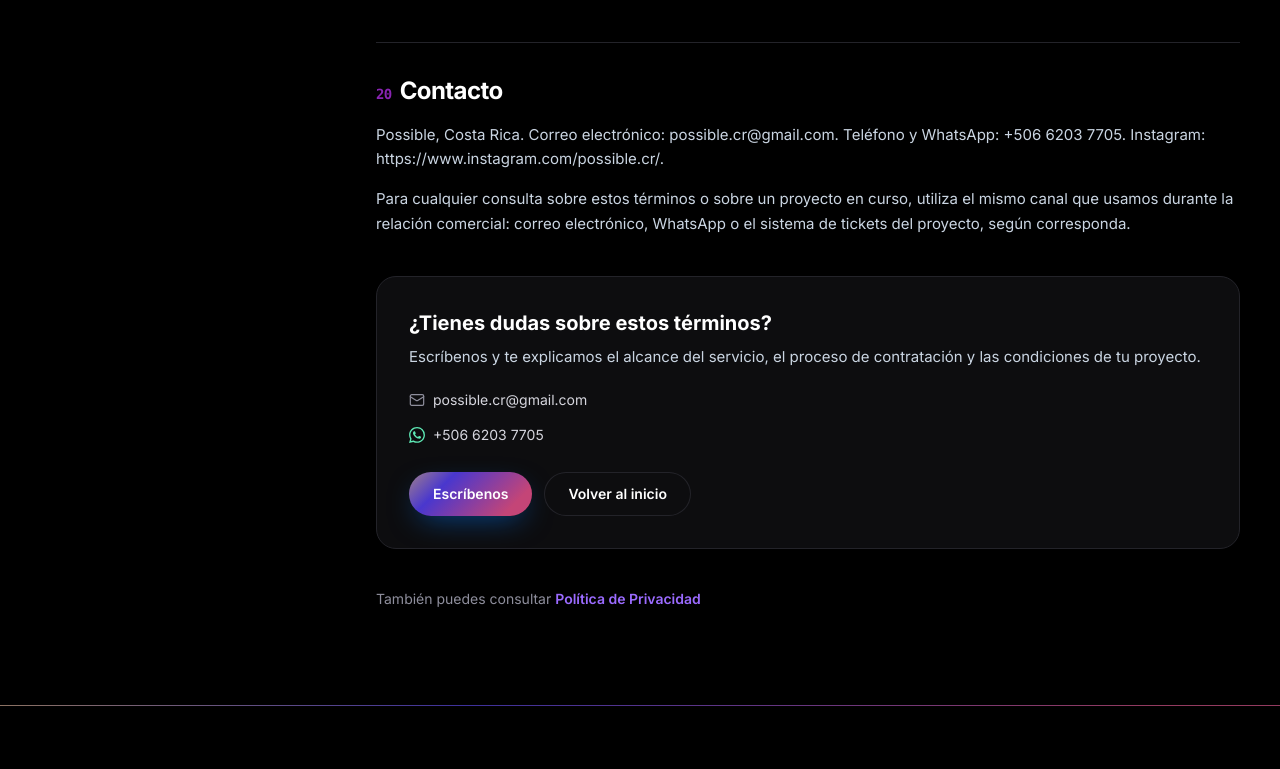
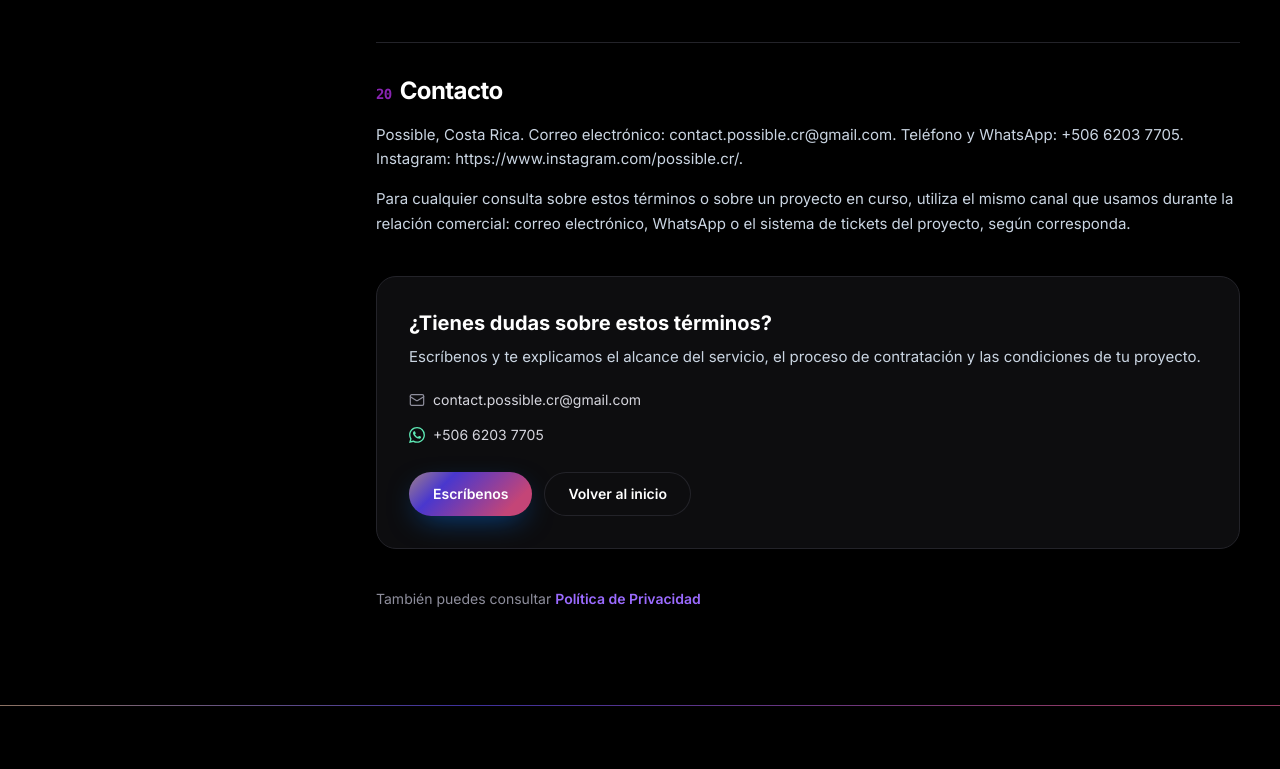
Before and after one commit to bbaltodanodev-lang/possible-cr, a Next.js app: page /terminos in a window 1280 px wide. Shown: the part 7089-7858 px from the top of the page. Built offline with nearby package versions, Linux system fonts and the light colour scheme; no server answers.

Commit message:
fix: update Possible contact email

```diff
--- a/src/app/api/contact/route.ts
+++ b/src/app/api/contact/route.ts
@@ -1,6 +1,6 @@
 import { NextResponse } from "next/server";
 
-const recipient = "possible.cr@gmail.com";
+const recipient = "contact.possible.cr@gmail.com";
 
 export async function POST(request: Request) {
   try {
--- a/src/components/sections/AboutSection.tsx
+++ b/src/components/sections/AboutSection.tsx
@@ -18,7 +18,7 @@ export function AboutSection() {
             <h3 className="mt-2 text-2xl font-bold text-white">Bernal Baltodano</h3>
             <p className="mt-3 text-sm leading-relaxed text-body">Diseño y desarrollo sistemas web, páginas profesionales y soluciones POS adaptadas a cada negocio.</p>
             <div className="mt-6 flex flex-wrap gap-3 text-sm font-semibold">
-              <a href="mailto:possible.cr@gmail.com" className="text-brand-300 hover:text-brand-200">Email</a>
+              <a href="mailto:contact.possible.cr@gmail.com" className="text-brand-300 hover:text-brand-200">Email</a>
               <a href="https://github.com/bbaltodanodev-lang" target="_blank" rel="noreferrer" className="text-brand-300 hover:text-brand-200">GitHub</a>
               <a href="https://wa.me/50662037705" target="_blank" rel="noreferrer" className="text-brand-300 hover:text-brand-200">WhatsApp</a>
             </div>
--- a/src/data/legal/privacy-en.ts
+++ b/src/data/legal/privacy-en.ts
@@ -116,7 +116,7 @@ export const privacyEn: LegalDocumentContent = {
       id: "solicitar-cambios",
       heading: "How to request a change or the deletion of your information",
       paragraphs: [
-        "To exercise any of these rights, write to us at possible.cr@gmail.com stating what you are requesting, which information it refers to and the email address you used to contact us. You can also message us on WhatsApp at +506 6203 7705.",
+        "To exercise any of these rights, write to us at contact.possible.cr@gmail.com stating what you are requesting, which information it refers to and the email address you used to contact us. You can also message us on WhatsApp at +506 6203 7705.",
         "We will verify the identity of whoever requests the change in order to protect your information. We will reply within a reasonable period and, where appropriate, we will delete the information or confirm in writing which changes were made.",
         "Please note that we may need to keep certain information when there is a legal or contractual obligation to do so, for instance while a project is in progress.",
       ],
@@ -125,7 +125,7 @@ export const privacyEn: LegalDocumentContent = {
       id: "contacto-privacidad",
       heading: "Contact information",
       paragraphs: [
-        "Possible, Costa Rica. Email: possible.cr@gmail.com. Phone and WhatsApp: +506 6203 7705. Instagram: https://www.instagram.com/possible.cr/.",
+        "Possible, Costa Rica. Email: contact.possible.cr@gmail.com. Phone and WhatsApp: +506 6203 7705. Instagram: https://www.instagram.com/possible.cr/.",
         "For any question about this privacy policy or about the handling of your personal data, you can use any of these contact channels.",
       ],
     },
--- a/src/data/legal/privacy-es.ts
+++ b/src/data/legal/privacy-es.ts
@@ -116,7 +116,7 @@ export const privacyEs: LegalDocumentContent = {
       id: "solicitar-cambios",
       heading: "Cómo solicitar la modificación o eliminación de tu información",
       paragraphs: [
-        "Para ejercer cualquiera de estos derechos, escríbenos a possible.cr@gmail.com indicando qué solicitas, a qué información te refieres y la dirección de correo que usaste para comunicarte con nosotros. También puedes escribirnos por WhatsApp al +506 6203 7705.",
+        "Para ejercer cualquiera de estos derechos, escríbenos a contact.possible.cr@gmail.com indicando qué solicitas, a qué información te refieres y la dirección de correo que usaste para comunicarte con nosotros. También puedes escribirnos por WhatsApp al +506 6203 7705.",
         "Verificaremos la identidad de quien solicita el cambio para proteger tu información. Responderemos dentro de un plazo razonable y, si corresponde, eliminaremos la información o confirmaremos por escrito qué cambios se realizaron.",
         "Ten en cuenta que es posible que debamos conservar cierta información cuando exista una obligación legal o contractual de hacerlo, por ejemplo, mientras un proyecto se encuentre en ejecución.",
       ],
@@ -125,7 +125,7 @@ export const privacyEs: LegalDocumentContent = {
       id: "contacto-privacidad",
       heading: "Información de contacto",
       paragraphs: [
-        "Possible, Costa Rica. Correo electrónico: possible.cr@gmail.com. Teléfono y WhatsApp: +506 6203 7705. Instagram: https://www.instagram.com/possible.cr/.",
+        "Possible, Costa Rica. Correo electrónico: contact.possible.cr@gmail.com. Teléfono y WhatsApp: +506 6203 7705. Instagram: https://www.instagram.com/possible.cr/.",
         "Para cualquier consulta relacionada con esta política de privacidad o con el tratamiento de tus datos personales puedes utilizar cualquiera de estos canales de contacto.",
       ],
     },
--- a/src/data/legal/terms-en-2.ts
+++ b/src/data/legal/terms-en-2.ts
@@ -90,7 +90,7 @@ export const termsEn2: LegalSection[] = [
     id: "contacto-terminos",
     heading: "Contact",
     paragraphs: [
-      "Possible, Costa Rica. Email: possible.cr@gmail.com. Phone and WhatsApp: +506 6203 7705. Instagram: https://www.instagram.com/possible.cr/.",
+      "Possible, Costa Rica. Email: contact.possible.cr@gmail.com. Phone and WhatsApp: +506 6203 7705. Instagram: https://www.instagram.com/possible.cr/.",
       "For any question about these terms or about a project in progress, use the same channel we use during the business relationship: email, WhatsApp or the project ticket system, as applicable.",
     ],
   },
--- a/src/data/legal/terms-es-2.ts
+++ b/src/data/legal/terms-es-2.ts
@@ -90,7 +90,7 @@ export const termsEs2: LegalSection[] = [
     id: "contacto-terminos",
     heading: "Contacto",
     paragraphs: [
-      "Possible, Costa Rica. Correo electrónico: possible.cr@gmail.com. Teléfono y WhatsApp: +506 6203 7705. Instagram: https://www.instagram.com/possible.cr/.",
+      "Possible, Costa Rica. Correo electrónico: contact.possible.cr@gmail.com. Teléfono y WhatsApp: +506 6203 7705. Instagram: https://www.instagram.com/possible.cr/.",
       "Para cualquier consulta sobre estos términos o sobre un proyecto en curso, utiliza el mismo canal que usamos durante la relación comercial: correo electrónico, WhatsApp o el sistema de tickets del proyecto, según corresponda.",
     ],
   },
--- a/src/data/site.ts
+++ b/src/data/site.ts
@@ -5,7 +5,7 @@ export const siteConfig = {
   url: process.env.NEXT_PUBLIC_SITE_URL || "https://possible.cr",
 
   // --- Contacto ------------------------------------------------------------
-  email: "possible.cr@gmail.com",
+  email: "contact.possible.cr@gmail.com",
   whatsappNumber: "50662037705", // Solo dígitos, con código de país.
   phone: "+50662037705",
   phoneDisplay: "+506 6203 7705",
```
